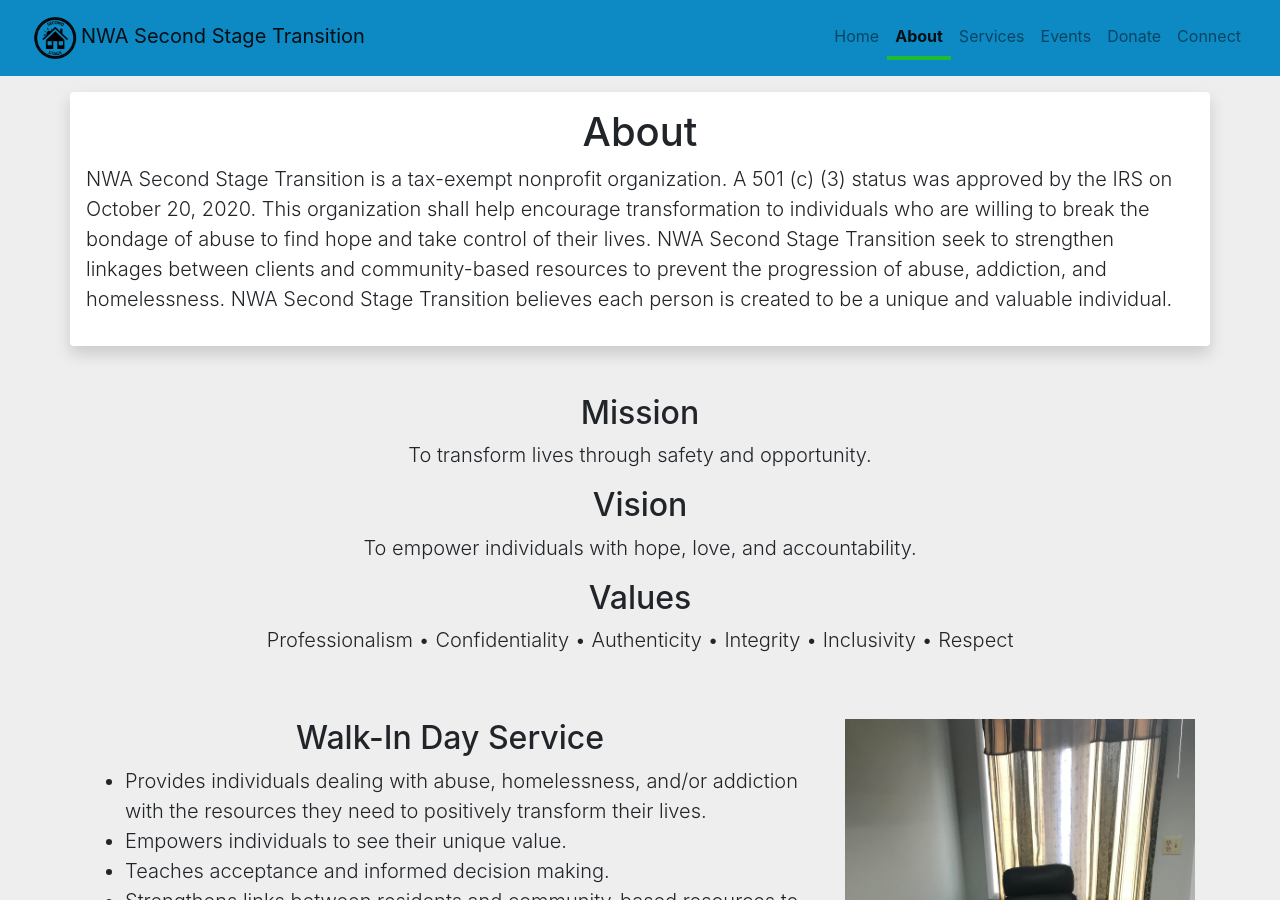
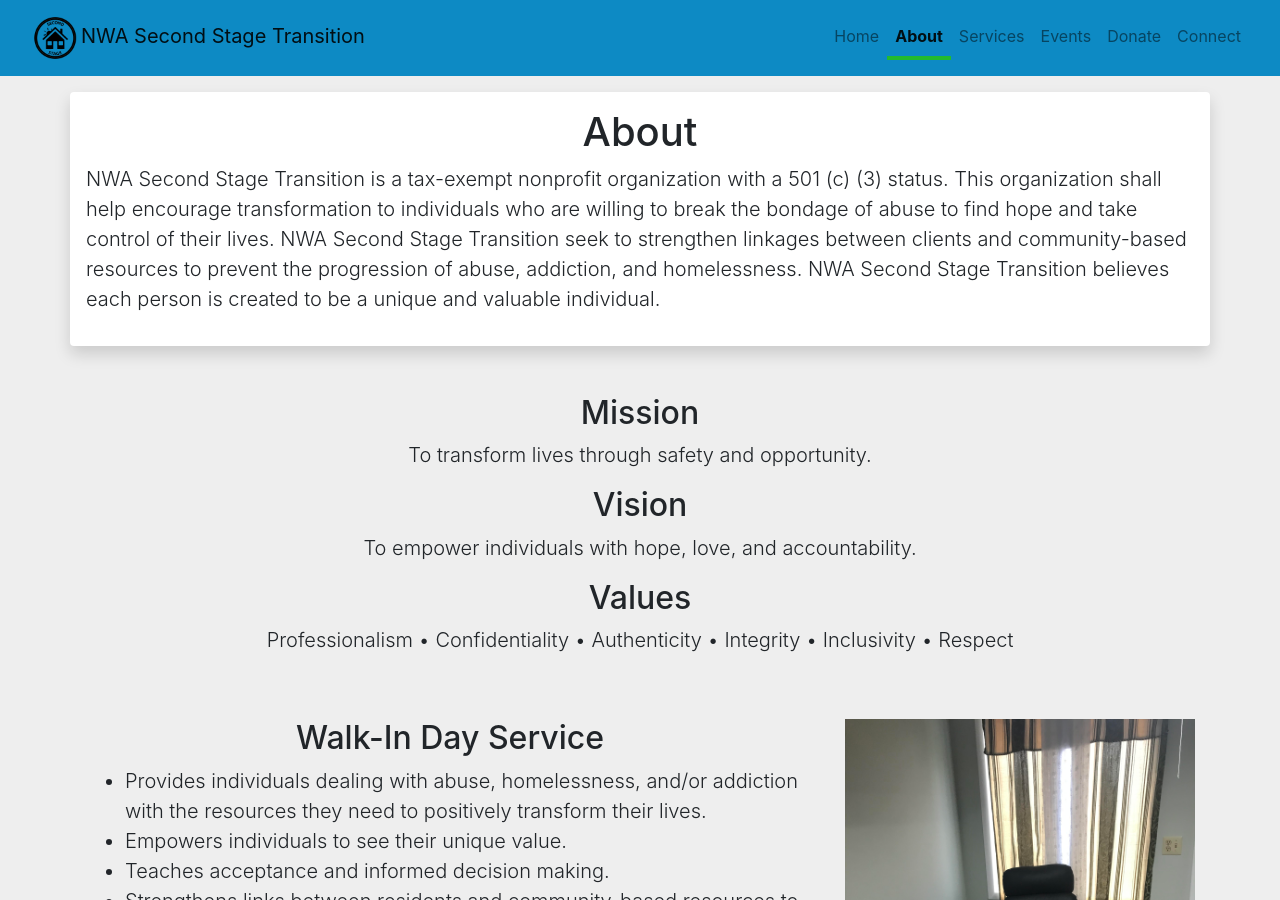
Before and after one commit to nwa-second-stage-transition/nwa-second-stage-transition.github.io, a Jekyll site: the page about.html, which Jekyll copies as it is, in a window 1280 px wide and 900 px high. Built offline with Jekyll 4.4.1, drawn with Linux system fonts in a browser that asks for light colours; nearby versions of some CDN libraries.

Commit message:
Update about.html

```diff
--- a/about.html
+++ b/about.html
@@ -88,7 +88,7 @@
     <div class="row">
       <div class="col-sm-12 col-md-12 shadow p-3 mb-5 bg-white rounded ">
         <h1 class="text-center">About</h1>
-        <p class="lead text-left">NWA Second Stage Transition is a tax-exempt nonprofit organization. A 501 (c) (3) status was approved by the IRS on October 20, 2020. This organization shall help encourage transformation to individuals who are willing to break the bondage of abuse to find hope and take control of their lives. NWA Second Stage Transition seek to strengthen linkages between clients and community-based resources to prevent the progression of abuse, addiction, and homelessness.
+        <p class="lead text-left">NWA Second Stage Transition is a tax-exempt nonprofit organization with a 501 (c) (3) status. This organization shall help encourage transformation to individuals who are willing to break the bondage of abuse to find hope and take control of their lives. NWA Second Stage Transition seek to strengthen linkages between clients and community-based resources to prevent the progression of abuse, addiction, and homelessness.
 NWA Second Stage Transition believes each person is created to be a unique and valuable individual.</p>
       </div>
     </div>
```
